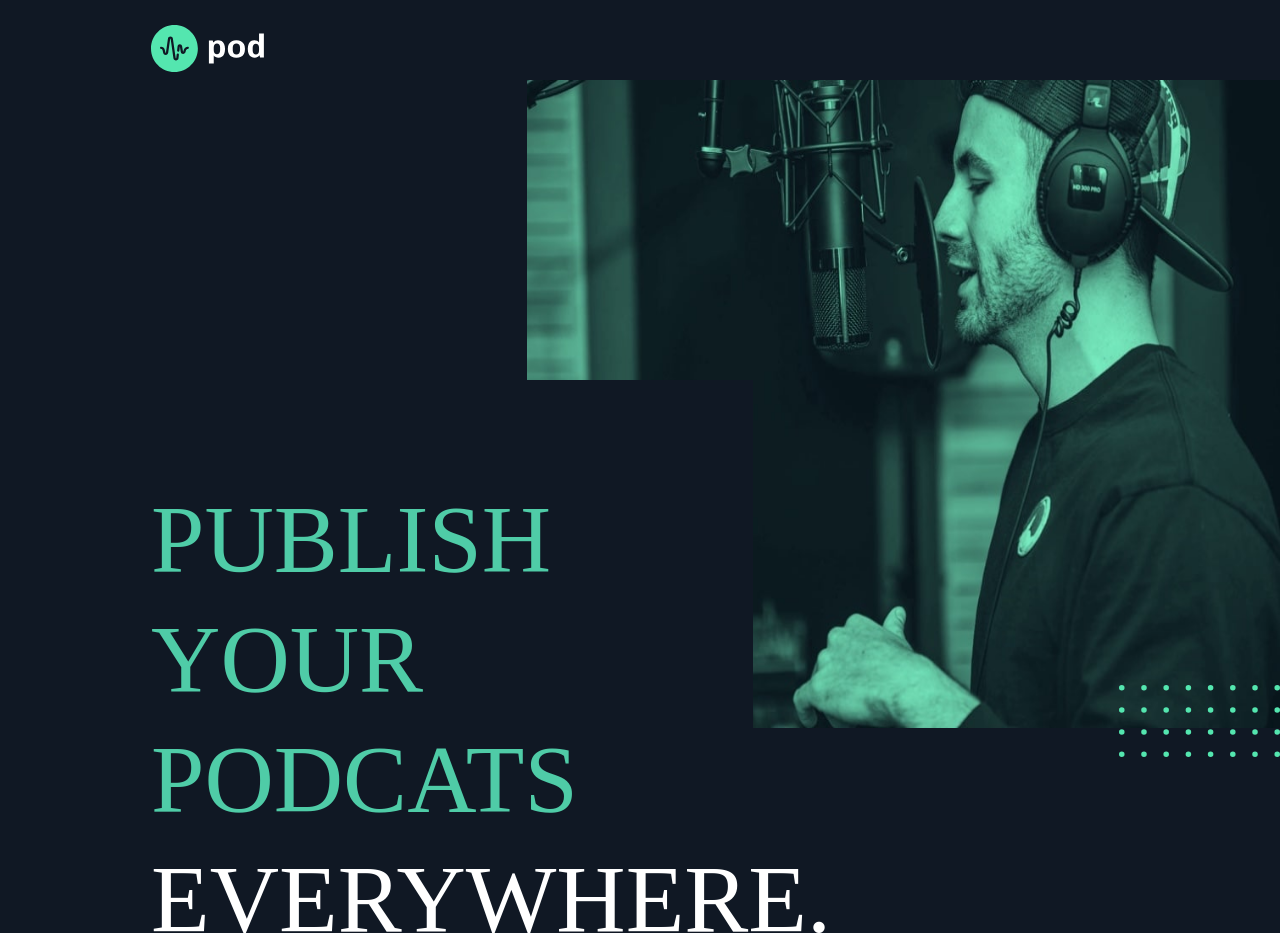
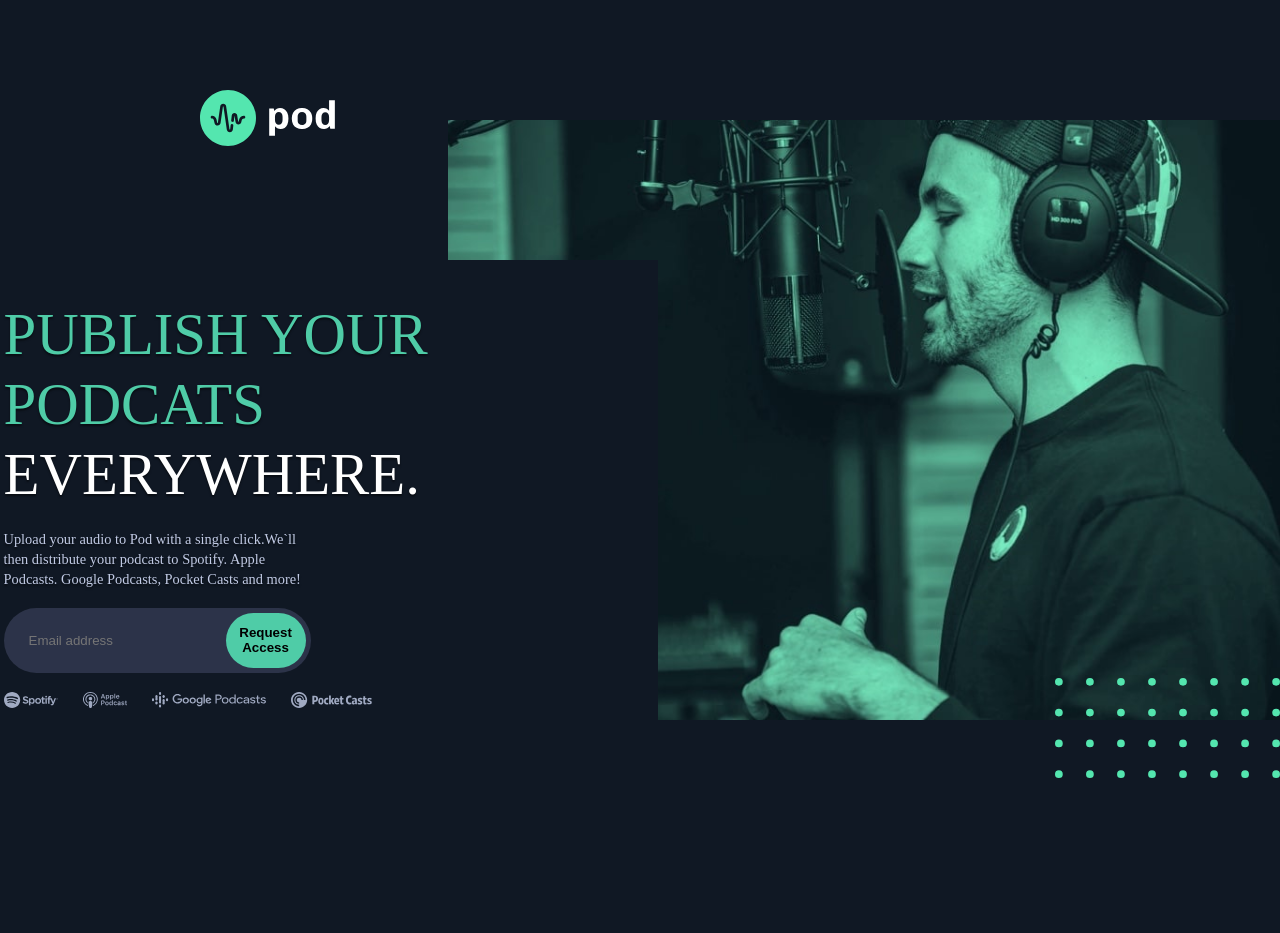
Before and after one commit to Jasveer-Shah/pod-request-access-landing-page, a plain HTML site: page index.html in a window 1280 px wide. Shown: the top 933 px of the page. After the commit the page ends 800 px from the top, so only its background shows below. Drawn offline with Linux system fonts and the light colour scheme; a web font is replaced by a local one.

Commit message:
ADD: Changes in html and css files

```diff
--- a/index.html
+++ b/index.html
@@ -4,21 +4,21 @@
     <meta charset="UTF-8">
     <meta http-equiv="X-UA-Compatible" content="IE=edge">
     <meta name="viewport" content="width=device-width, initial-scale=1.0">
-    <title>Document</title>
+    <title>Pd request landing page</title>
     <link rel="stylesheet" href="style.css">
 </head>
 <body>
     <div class="container">
+       <div class="logoimg"><img class="logo" src="./assets/logo.svg" alt=""></div>
+
         <div class="left">
-             <img class="logo" src="./assets/logo.svg" alt="">
-            <div class="main_content">
-                <h1>  <span>PUBLISH YOUR PODCATS</span> EVERYWHERE.</h1>
-                 <p>It is a long established fact that a reader will be
-                     distracted by the readable content of a page when
-                      looking at its layout It is a long established fact that a reader will be
-                      distracted by the readable content of a page when
-                       looking at its layout.
-                 </p>
+             <div class="main_content">
+                 <h1><span>PUBLISH YOUR PODCATS</span></br>EVERYWHERE.</h1>
+                  <p>
+                      Upload your audio to Pod with a single click.We`ll</br> then
+                      distribute your podcast to Spotify. Apple</br>
+                      Podcasts. Google Podcasts, Pocket Casts and more!
+                  </p>
 
                 <div class="input">
                   <input type="email" placeholder="Email address">
@@ -43,3 +43,5 @@
     </div>
 </body>
 </html>
+
+<!-- Endpoint	https://api.spotify.com/v1/me/player/recently-played -->
--- a/style.css
+++ b/style.css
@@ -3,64 +3,91 @@
     margin:0;
 }
 body {
-    width: 100VW;
+    width: 100vw;
     height: 100vh;
     background-color: #101824;
     display: flex;
-    justify-content: flex-end;
+    /* justify-content: flex-end; */
     align-items: flex-end;
     font-family: Chivo;
+    text-shadow: 0 2px 2px rgb(0 0 0 / 50%);
+    font-weight: 100;
+    font-size: 1.3125rem;
+    line-height:1.2;
 }
 
 .container {
 
-    height: 90%;
-    width:98%;
+    height: 85vh;
+    width:100vw;
     display: flex;
+
     justify-content: flex-end;
     background-color: #101824;
+    position: relative;
 }
 .left {
     display: flex;
     flex-direction: column;
     height: 100%;
     width: 30%;
-    box-sizing: border-box;
-    position: relative;
-    background-color: #101824;;
+    /* justify-content: flex-start; */
+
+    background-color: #101824;
 }
-.logo {
-   width: 30%;
-   margin-top: -55px;
+
+.logoimg {
+  position: absolute;
+left: 200px;
+margin-top: -30px;
+}
+
+/* .logo {
+   width: 10%;
+   margin-top: -40px;
+   left: 330px;
    position: absolute;
-}
+   z-index: 10;
+} */
 
 .right {
     display: flex;
-    width: 60%;
+
     position: relative;
 }
 
 .main_content {
+
+    /* padding: 40px; */
+
     background-color: #101824;
+    /* background-color: rgb(104, 62, 0); */
     color: white;
-    height: 70%;
+
     display: flex;
     flex-direction: column;
-    justify-content: space-around;
+    justify-content: space-between;
+    height: 60%;
     width: 160%;
     z-index: 10;
-    box-sizing: border-box;
-    padding-top: 100px;
-    margin-top: 300px;
+    margin-top: 140px;
+    /* padding-top: 40px;
+    padding-bottom: 40px; */
+    padding: 40px;
+    margin-left: -100px;
+
+
+
+
+
 
 }
 
 h1 {
-    font-size:6rem;
-    width: 80%;
+    font-size: 2.8em;
+
     font-weight: 100;
-    line-height:120px;
+    line-height:70px;
 }
 /* h1 {
     font-weight: 100;
@@ -73,10 +100,11 @@ h1 {
 
 h1 span {
     color: rgb(79, 204, 167);
-    font-size:6rem;
-    width: 80%;
+    font-size:1em;
+    line-height: 20px;
     font-weight: 100;
-    line-height:120px;
+
+
 }
  /* p {
     font-size: 20px;
@@ -86,19 +114,19 @@ h1 span {
     width: 40%;
 } */
 p {
-    font-size: 1.5rem;
+    font-size: 0.9rem;
     font-weight: 100;
-    line-height: 40px;
-    letter-spacing: 2px;
+    line-height: 20px;
+    /* letter-spacing: 1px;  */
     color: #C2CBE5;
-    width: 50%;
+
   }
 
 
 .input {
     display: flex;
     justify-content: space-between;
-    width: 700px;
+    width: 50%;
     background-color: rgba(138, 143, 192, 0.23);
     border-radius: 50px;
     box-sizing: border-box;
@@ -109,7 +137,7 @@ p {
     border:none;
     outline: none;
     background: transparent;
-    padding: 40px;
+    padding: 20px;
 }
  .input button {
      width: 250px;
@@ -126,19 +154,25 @@ p {
     width: 60%;
     height: 4%;
     }
+.right img {
+    max-width: 100%;
+    height:auto;
+    margin-bottom: 80px;
+
+}
 
 
 
-
-.hero_img {
+/* .hero_img {
     height: 90%;
     width: 100%;
-}
+} */
 
 .dots {
-    height:10%;
+    height:30%;
+    width: 27%;
     position: absolute;
-    top: 84%;
+    top: 82%;
     right: 0%;
 
 }
```
